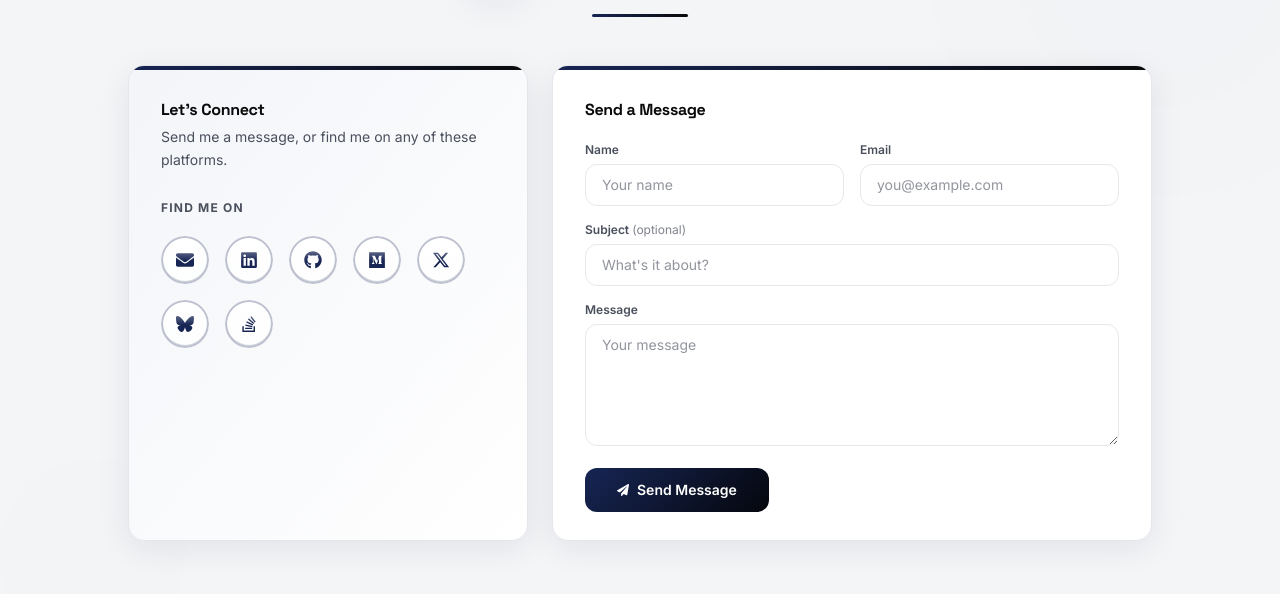
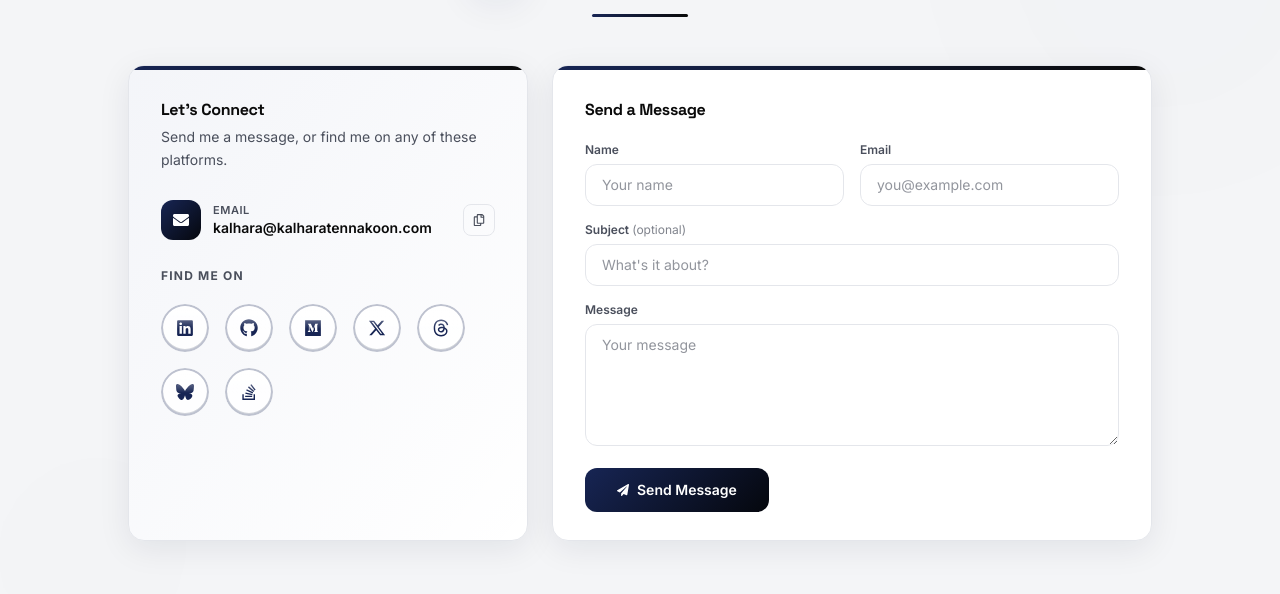
Before and after one commit to kalharatennakoon/kalharatennakoon.github.io, a React (Vite) app: page / in a window 1280 px wide. Shown: the part 5976-6570 px from the top of the page. Built offline with nearby package versions, Linux system fonts and the light colour scheme; no server answers; a web font is replaced by a local one.

Commit message:
feat(contact): enhance contact section with direct contact options and improved layout

```diff
--- a/src/components/Contact.tsx
+++ b/src/components/Contact.tsx
@@ -1,12 +1,13 @@
-import type { CSSProperties } from 'react'
+import { useState, type CSSProperties, type ReactNode } from 'react'
 import {
   FaEnvelope, FaGithub, FaLinkedin, FaMedium,
-  FaStackOverflow,
+  FaStackOverflow, FaPhoneAlt, FaRegCopy, FaCheck,
 } from 'react-icons/fa'
-import { FaXTwitter } from 'react-icons/fa6'
+import { FaXTwitter, FaThreads } from 'react-icons/fa6'
 import { SiBluesky } from 'react-icons/si'
 import useScrollReveal from '../hooks/useScrollReveal'
 import ContactForm from './ContactForm'
+import { identity } from '../data/profile'
 
 /**
  * Start vector + overshoot for one fly-in. The animation itself lives in
@@ -65,17 +66,87 @@ const BUTTON_VECTORS: FlyVector[] = [
   { x:    '0px', y: '-125px', rot:  '24deg', ox:  '0px', oy:  '6px', orot: '-3deg' },
   { x: '-108px', y:  '100px', rot: '-35deg', ox:  '6px', oy: '-4px', orot:  '4deg' },
   { x:  '114px', y:  '-86px', rot:  '29deg', ox: '-6px', oy:  '4px', orot: '-4deg' },
+  { x: '-100px', y: '-110px', rot: '-26deg', ox:  '5px', oy:  '6px', orot:  '3deg' },
 ]
 
 const contactLinks = [
-  { href: 'mailto:kalhara@kalharatennakoon.com', icon: <FaEnvelope />, label: 'Email', external: false },
   { href: 'https://www.linkedin.com/in/kalharatennakoon', icon: <FaLinkedin />, label: 'LinkedIn', external: true },
   { href: 'https://github.com/kalharatennakoon', icon: <FaGithub />, label: 'GitHub', external: true },
   { href: 'https://kalharatennakoon.medium.com', icon: <FaMedium />, label: 'Medium', external: true },
   { href: 'https://x.com/_KalharaT', icon: <FaXTwitter />, label: 'X', external: true },
+  { href: 'https://www.threads.com/@kalharatennakoon', icon: <FaThreads />, label: 'Threads', external: true },
   { href: 'https://bsky.app/profile/kalharatennakoon.bsky.social', icon: <SiBluesky />, label: 'Bluesky', external: true },
   { href: 'https://stackoverflow.com/users/13018789/kalhara-tennakoon', icon: <FaStackOverflow />, label: 'Stack Overflow', external: true },
 ]
+
+interface DirectContact {
+  label: string
+  value: string
+  href: string
+  icon: ReactNode
+}
+
+/* Shown as rows above the social icons. Add a `phone` to `identity` in
+   src/data/profile.ts and a Phone row appears automatically. */
+const directContacts: DirectContact[] = [
+  { label: 'Email', value: identity.email, href: `mailto:${identity.email}`, icon: <FaEnvelope /> },
+  ...('phone' in identity && typeof identity.phone === 'string' && identity.phone
+    ? [{ label: 'Phone', value: identity.phone, href: `tel:${identity.phone.replace(/[^+\d]/g, '')}`, icon: <FaPhoneAlt /> }]
+    : []),
+]
+
+/** One contact row: icon, label + clickable value, and a copy button. */
+function DirectContactRow({ item, style }: { item: DirectContact; style: CSSProperties }) {
+  const [copied, setCopied] = useState(false)
+
+  const copy = async () => {
+    try {
+      await navigator.clipboard.writeText(item.value)
+      setCopied(true)
+      window.setTimeout(() => setCopied(false), 1800)
+    } catch {
+      // Clipboard can be blocked (e.g. insecure context); the link still works.
+    }
+  }
+
+  return (
+    <div className="fly-in flex items-center gap-2 sm:gap-3" style={style}>
+      <div
+        className="hidden sm:flex w-10 h-10 rounded-xl items-center justify-center text-white flex-shrink-0"
+        style={{ background: 'linear-gradient(135deg, var(--fill-from), var(--fill-to))' }}
+      >
+        {item.icon}
+      </div>
+      <div className="flex-1 min-w-0">
+        <p className="flex items-center gap-1.5 text-[11px] font-semibold uppercase tracking-wider text-[var(--text-secondary)] m-0">
+          <span className="sm:hidden text-[var(--color-primary)] text-xs">{item.icon}</span>
+          {item.label}
+        </p>
+        <a
+          href={item.href}
+          className="block text-[clamp(12px,3.7vw,13px)] sm:text-sm font-semibold text-[var(--text-primary)] hover:text-[var(--color-primary)] whitespace-nowrap overflow-hidden text-ellipsis transition-colors"
+          title={item.value}
+        >
+          {item.value}
+        </a>
+      </div>
+      <button
+        type="button"
+        onClick={copy}
+        aria-label={copied ? `${item.label} copied` : `Copy ${item.label.toLowerCase()}`}
+        title={copied ? 'Copied' : 'Copy'}
+        className={`w-8 h-8 rounded-lg flex items-center justify-center flex-shrink-0 text-xs border transition-colors ${
+          copied
+            ? 'text-emerald-600 border-emerald-500/40 bg-emerald-500/10'
+            : 'text-[var(--text-secondary)] border-[var(--border-color)] hover:text-[var(--color-primary)] hover:border-[rgba(30,58,138,0.4)]'
+        }`}
+      >
+        {copied ? <FaCheck /> : <FaRegCopy />}
+      </button>
+      <span className="sr-only" aria-live="polite">{copied ? `${item.label} copied` : ''}</span>
+    </div>
+  )
+}
 
 function Contact() {
   const currentYear = new Date().getFullYear()
@@ -107,7 +178,7 @@ function Contact() {
           }}
         />
 
-        <div className={`max-w-6xl mx-auto px-8 relative z-10 fly-stage ${cardVisible ? 'is-flying' : ''}`}>
+        <div className={`max-w-6xl mx-auto px-5 sm:px-8 relative z-10 fly-stage ${cardVisible ? 'is-flying' : ''}`}>
 
           {/* Section header */}
           <div
@@ -138,7 +209,7 @@ function Contact() {
             <div className="fly-in" style={fly(SOCIAL_CARD_VECTOR, 0)}>
               <div className={CARD_CLASS}>
                 <CardAccent />
-                <div className="h-full px-8 py-7 bg-gradient-to-br from-[rgba(30,58,138,0.05)] to-transparent">
+                <div className="h-full px-6 sm:px-8 py-7 bg-gradient-to-br from-[rgba(30,58,138,0.05)] to-transparent">
                   <div
                     className="fly-in mb-7"
                     style={fly({ x: '-60px', y: '0px', rot: '-6deg', ox: '5px', oy: '0px', orot: '1deg' }, 0.5)}
@@ -147,6 +218,16 @@ function Contact() {
                     <p className="text-sm text-[var(--text-secondary)] m-0 leading-relaxed">
                       Send me a message, or find me on any of these platforms.
                     </p>
+                  </div>
+
+                  <div className="flex flex-col gap-4 mb-7">
+                    {directContacts.map((item, i) => (
+                      <DirectContactRow
+                        key={item.label}
+                        item={item}
+                        style={fly({ x: '-60px', y: '0px', rot: '-4deg', ox: '5px', oy: '0px', orot: '1deg' }, 0.6 + i * 0.1)}
+                      />
+                    ))}
                   </div>
 
                   <p className="text-xs font-bold uppercase tracking-widest text-[var(--text-secondary)] mb-5 text-center md:text-left">Find me on</p>
@@ -158,7 +239,7 @@ function Contact() {
                       <div
                         key={link.label}
                         className="relative group fly-in"
-                        style={fly(BUTTON_VECTORS[i], 0.7 + i * 0.1)}
+                        style={fly(BUTTON_VECTORS[i % BUTTON_VECTORS.length], 0.7 + i * 0.1)}
                       >
                         <a
                           href={link.href}
@@ -197,7 +278,7 @@ function Contact() {
             <div className="fly-in" style={fly(FORM_CARD_VECTOR, 0.15)}>
               <div className={CARD_CLASS}>
                 <CardAccent />
-                <div className="relative px-8 py-7">
+                <div className="relative px-6 sm:px-8 py-7">
                   <h3 className="text-base font-bold text-[var(--text-primary)] mb-5">Send a Message</h3>
                   <ContactForm />
                 </div>
```
Also changed, not shown: 1 other file (tests, documents, lock files or other folders).
